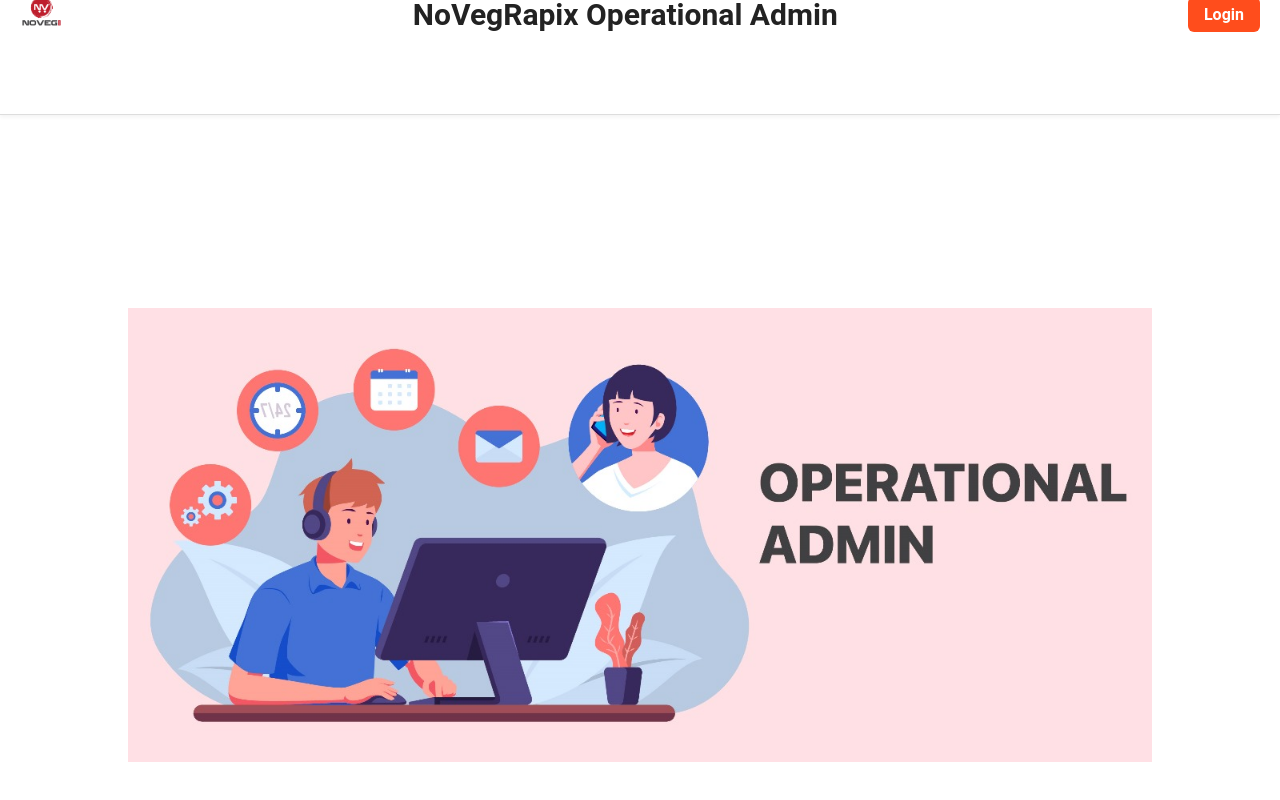
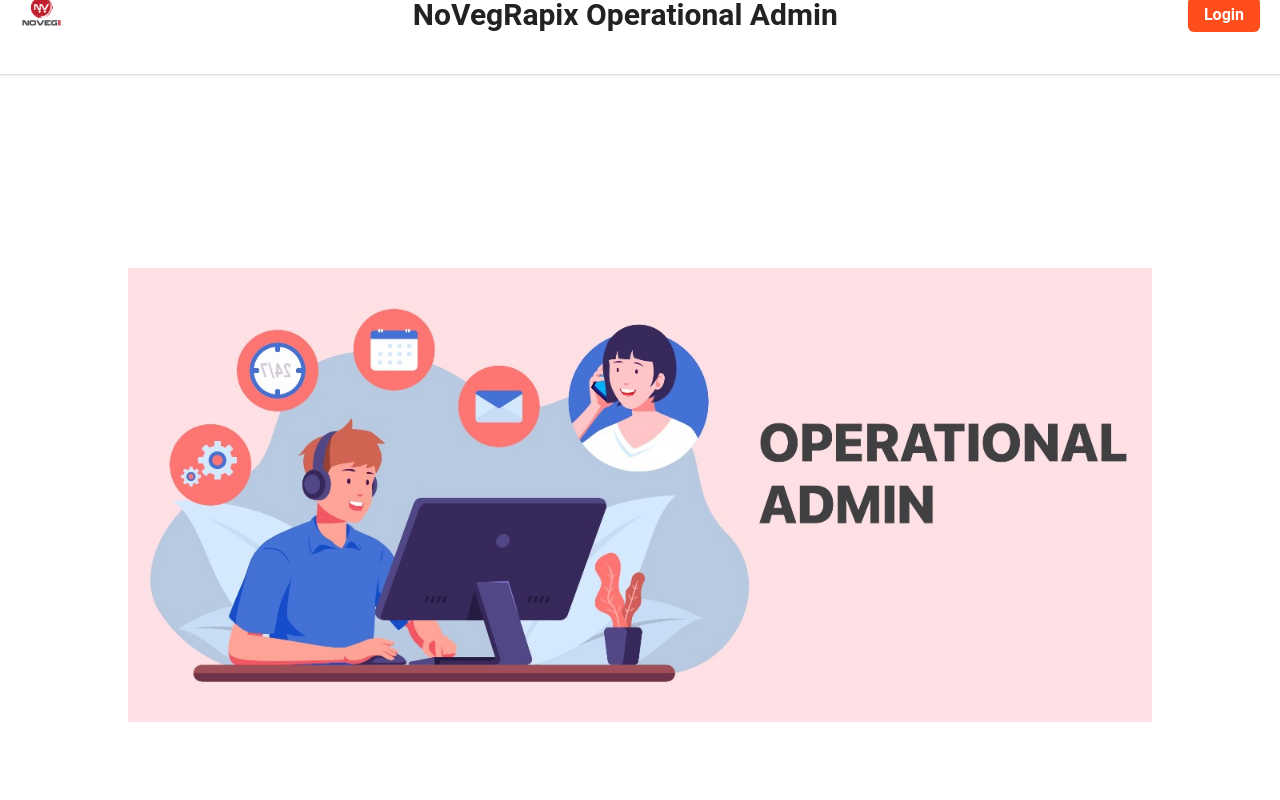
Before and after one commit to sathvikakadarla/OA, a React (Vite) app in the folder operations/: page / in a window 1280 px wide. Shown: the top 800 px of the page. Built offline with nearby package versions, Linux system fonts and the light colour scheme.

Commit message:
Update Navbar.css

```diff
--- a/operations/src/components/Navbar.css
+++ b/operations/src/components/Navbar.css
@@ -5,7 +5,7 @@
   align-items: center;
   justify-content: space-between;
   width: 100%;
-  height:200px;
+  height:120px;
   background-color: #ffffff;
   padding: 12px 20px;
   border-bottom: 1px solid #ddd;
```
